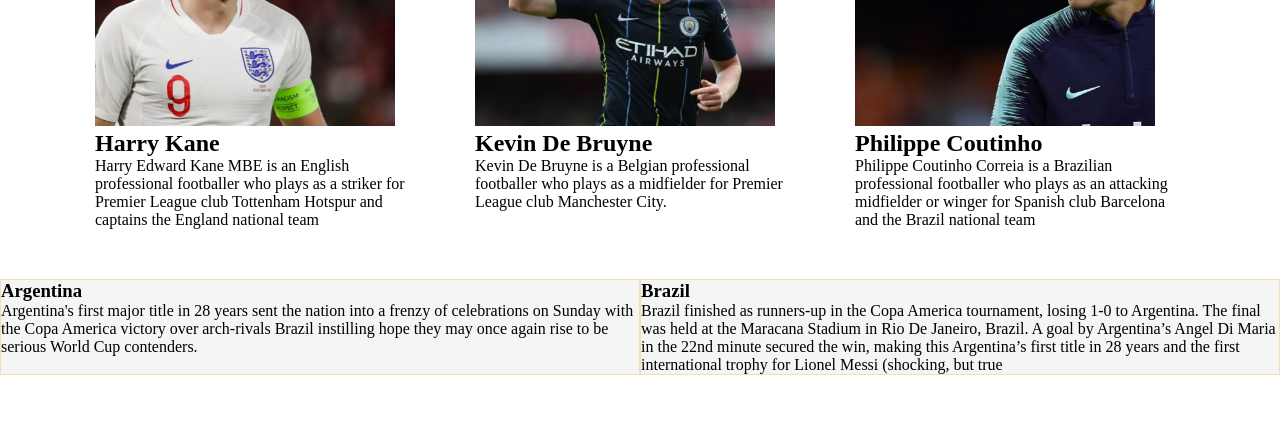
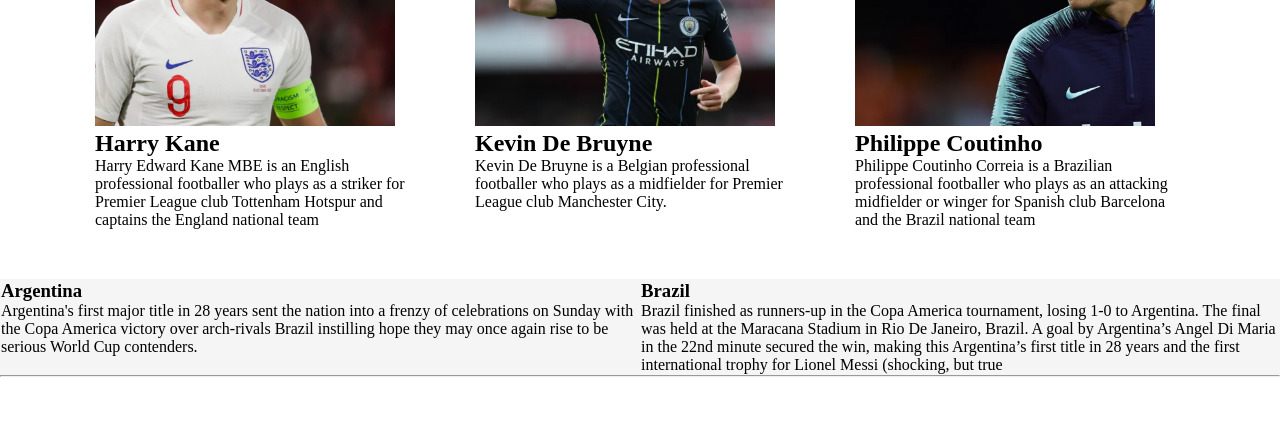
Before and after one commit to asifalam515/my-second-football-repo, a plain HTML site: page index.html in a window 1280 px wide. Shown: the part 2201-2634 px from the top of the page. Drawn offline with Linux system fonts and the light colour scheme.

Commit message:
color changed

```diff
--- a/index.html
+++ b/index.html
@@ -115,8 +115,9 @@
     <h3>Brazil</h3>
     Brazil finished as runners-up in the Copa America tournament, losing 1-0 to Argentina. The final was held at the Maracana Stadium in Rio De Janeiro, Brazil. A goal by Argentina’s Angel Di Maria in the 22nd minute secured the win, making this Argentina’s first title in 28 years and the first international trophy for Lionel Messi (shocking, but true
   </div>
+
 </section>
-
+<hr>
 
 
 
--- a/styles/style.css
+++ b/styles/style.css
@@ -146,14 +146,14 @@ body {
 }
 .champion {
   background-color: whitesmoke;
-  border: 1px solid wheat;
+  border: 1px solid whitesmoke;
   float: left;
   width: 50%;
   color: black;
 }
 .runners-up {
   background-color: whitesmoke;
-  border: 1px solid wheat;
+  border: 1px solid whitesmoke;
   float: left;
   width: 50%;
   color: black;
```
